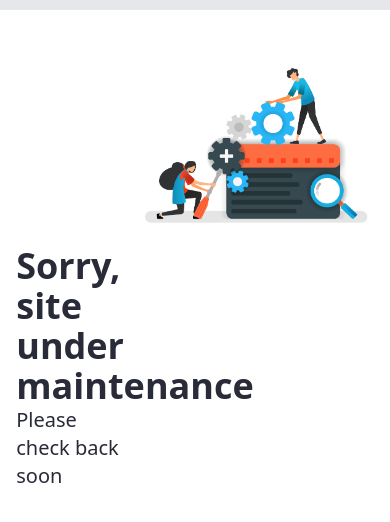
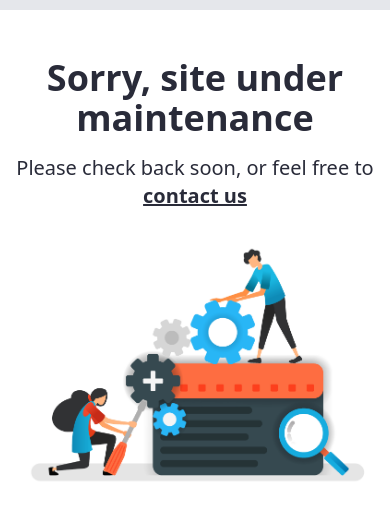
Before and after one commit to Dylaan94/crest-environmental, a Gatsby site: page / in a window 390 px wide. Shown: the part 118-640 px from the top of the page. Built offline with nearby package versions, Linux system fonts and the light colour scheme; Gatsby itself is replaced by a stand-in of ours.

Commit message:
responsive

```diff
--- a/src/components/HoldingPage.js
+++ b/src/components/HoldingPage.js
@@ -6,15 +6,23 @@ import maintenence from "../images/maintenence.png";
 export default function HoldingPage() {
   return (
     <div className="holdingPage w-full flex justify-center h-[calc(100vh-8rem)] py-12">
-      <div className="holdingPage-container w-11/12 max-w-screen-xl flex">
-        <div className="holdingPage-content w-1/3 flex flex-col justify-center">
-          <h1 className="text-4xl font-bold text-crest-blue">
+      <div className="holdingPage-container w-11/12 max-w-screen-xl flex flex-col sm:flex-row">
+        <div className="holdingPage-content mb-6 sm:mb-0 text-center sm:text-left w-full sm:w-1/3 flex flex-col justify-center">
+          <h1 className="text-4xl lg:text-6xl font-bold text-crest-blue">
             Sorry, site under maintenance
           </h1>
-          <p className="text-xl text-crest-blue">Please check back soon</p>
+          <span className="text-xl lg:text-2xl mt-4 text-crest-blue">
+            <p>Please check back soon, or feel free to </p>{" "}
+            <a
+              class="font-bold underline hover:cursor-pointer"
+              href="mailto:jonathan@crestenvironmental.co.uk"
+            >
+              contact us
+            </a>
+          </span>
         </div>
-        <div className="holdingPage-image w-2/3 max-h-96">
-          <img src={maintenence} alt="under maintenance" />
+        <div className="holdingPage-image sm:w-2/3 w-full flex items-center justify-end">
+          <img src={maintenence} alt="under maintenance" class="max-h-96" />
         </div>
       </div>
     </div>
```
